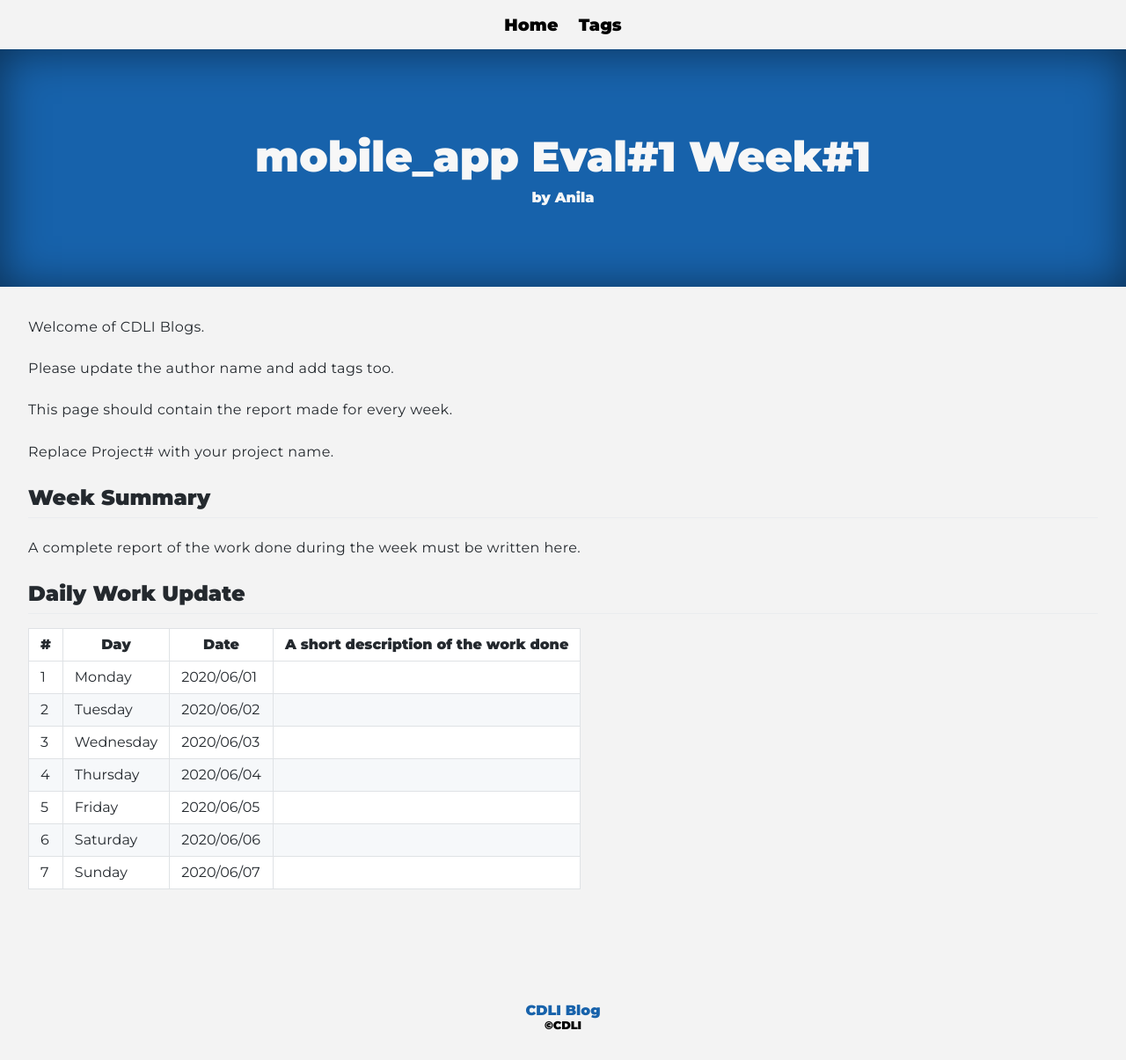
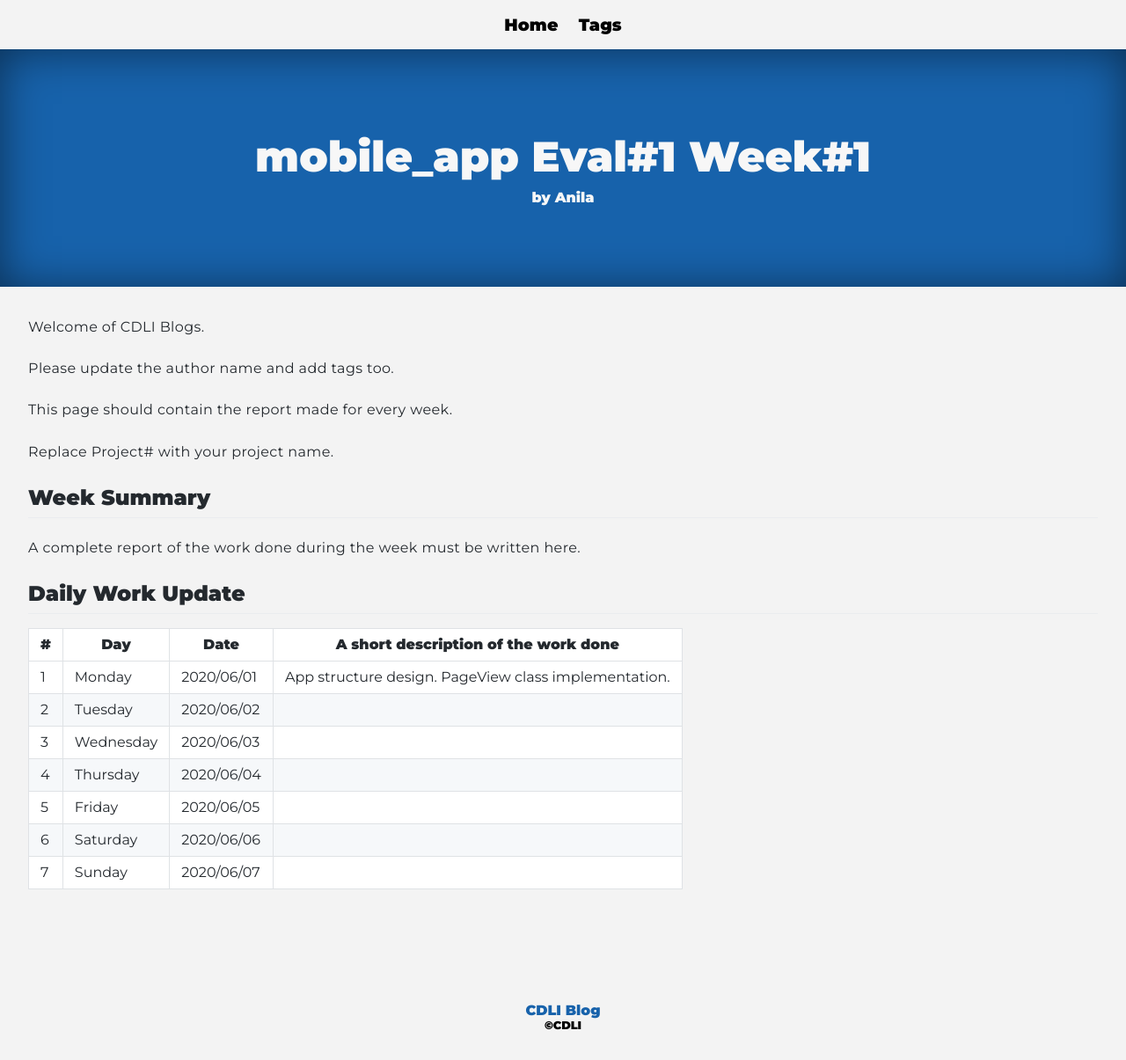
Before and after one commit to cdli-gh/blog, a Jekyll site: the page built from _blog/gsoc20/mobile_app/posts/01_week1.md, in a window 1280 px wide. Shown: the whole page at 88% size. Built offline with Jekyll 4.4.1, drawn with Linux system fonts in a browser that asks for light colours; Markdown is read by kramdown in place of the engine named in the settings.

Commit message:
Update 01_week1.md

```diff
--- a/_blog/gsoc20/mobile_app/posts/01_week1.md
+++ b/_blog/gsoc20/mobile_app/posts/01_week1.md
@@ -21,7 +21,7 @@ A complete report of the work done during the week must be written here.
 
 |\#|Day|Date|A short description of the work done|
 |---	|---	|---	|---	|
-|1   	| Monday 	|   2020/06/01	|   	|
+|1   	| Monday 	|   2020/06/01	|App structure design. PageView class implementation.   	|
 |2   	| Tuesday  	|   2020/06/02	|   	|
 |3   	| Wednesday  	|  2020/06/03 	|   	|
 |4   	| Thursday  	|   2020/06/04	|   	|
```
